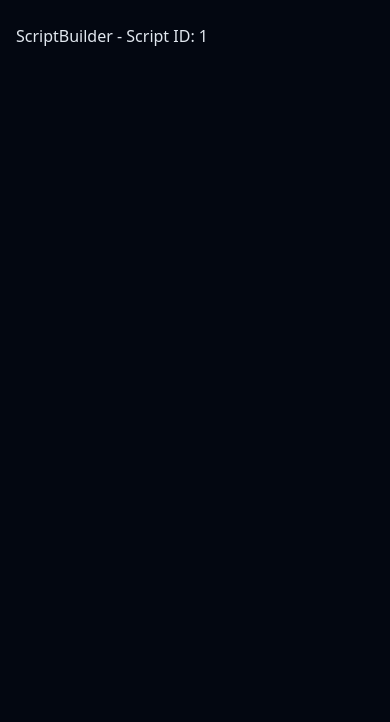
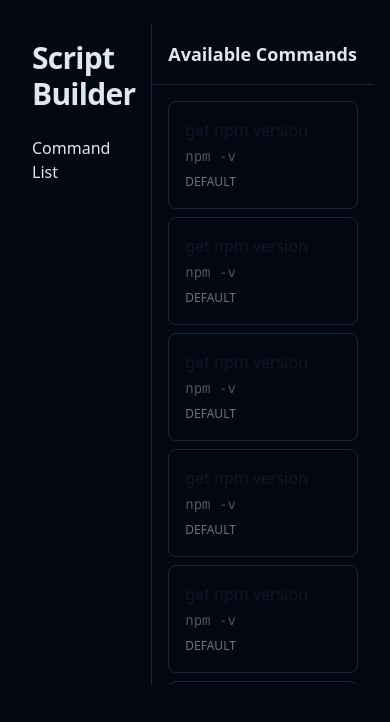
Before and after one commit to ckmonish2000/vader, a React (Vite) app in the folder packages/dashboard/: page /script/1 in a window 390 px wide. Shown: the top 722 px of the page. Built offline with nearby package versions, Linux system fonts and the light colour scheme; no server answers.

Commit message:
chore: Ui to create new script is complete

```diff
--- a/packages/dashboard/package.json
+++ b/packages/dashboard/package.json
@@ -10,6 +10,7 @@
 		"preview": "vite preview"
 	},
 	"dependencies": {
+		"@dnd-kit/core": "^6.3.1",
 		"@hookform/resolvers": "^3.10.0",
 		"@radix-ui/react-avatar": "^1.1.3",
 		"@radix-ui/react-dialog": "^1.1.6",
@@ -18,7 +19,7 @@
 		"@radix-ui/react-popover": "^1.1.6",
 		"@radix-ui/react-select": "^2.1.6",
 		"@radix-ui/react-separator": "^1.1.1",
-		"@radix-ui/react-slot": "^1.1.1",
+		"@radix-ui/react-slot": "^1.1.2",
 		"@shadcn/ui": "^0.0.4",
 		"@tanstack/react-query": "^5.65.1",
 		"axios": "^1.7.9",
@@ -29,6 +30,7 @@
 		"react": "^18.3.1",
 		"react-dom": "^18.3.1",
 		"react-hook-form": "^7.54.2",
+		"react-router": "^7.2.0",
 		"react-router-dom": "^7.1.3",
 		"tailwind-merge": "^3.0.1",
 		"tailwindcss-animate": "^1.0.7",
--- /dev/null
+++ b/packages/dashboard/src/components/common/CommandCard.tsx
@@ -0,0 +1,20 @@
+
+
+interface CommandCardProps {
+  title: string;
+  cmd: string;
+  type: string;
+  id: string;
+}
+
+function CommandCard({ title, cmd, type, id }: CommandCardProps) {
+  return (
+    <div className="p-4 border rounded-lg mb-2 hover:bg-gray-50 cursor-pointer">
+      <h3 className="font-medium text-gray-900">{title}</h3>
+      <code className="text-sm text-gray-600 block mt-1">{cmd}</code>
+      <span className="text-xs text-gray-500 mt-2 inline-block">{type}</span>
+    </div>
+  );
+}
+
+export default CommandCard;
--- /dev/null
+++ b/packages/dashboard/src/components/common/CommandList.tsx
@@ -0,0 +1,30 @@
+import React from "react";
+import CommandCard from "@/components/common/CommandCard";
+import { Command } from "@/types/Script";
+
+interface CommandListProps {
+  commands: Command[];
+}
+
+function CommandList({ commands }: CommandListProps) {
+  return (
+    <div className="w-80 border-l flex flex-col">
+      <div className="p-4 border-b">
+        <h2 className="text-lg font-semibold">Available Commands</h2>
+      </div>
+      <div className="overflow-y-auto p-4" style={{ height: "600px" }}>
+        {commands.map((command) => (
+          <CommandCard
+            key={command.id}
+            id={command.id}
+            title={command.title}
+            cmd={command.cmd}
+            type={command.type}
+          />
+        ))}
+      </div>
+    </div>
+  );
+}
+
+export default CommandList;
--- /dev/null
+++ b/packages/dashboard/src/components/common/CreateScriptDialog.tsx
@@ -0,0 +1,73 @@
+import React from "react";
+import { useMutation, useQueryClient } from "@tanstack/react-query";
+import { createScript } from "@/services/scriptService";
+import {
+  Dialog,
+  DialogContent,
+  DialogHeader,
+  DialogTitle,
+  DialogFooter,
+} from "@/components/ui/dialog";
+import { Button } from "@/components/ui/button";
+import { Input } from "@/components/ui/input";
+import { Label } from "@/components/ui/label";
+
+interface CreateScriptDialogProps {
+  isOpen: boolean;
+  onClose: () => void;
+}
+
+const CreateScriptDialog: React.FC<CreateScriptDialogProps> = ({
+  isOpen,
+  onClose,
+}) => {
+  const queryClient = useQueryClient();
+  const [name, setName] = React.useState("");
+
+  const createScriptMutation = useMutation({
+    mutationFn: createScript,
+    onSuccess: () => {
+      queryClient.invalidateQueries({ queryKey: ["scripts"] });
+      onClose();
+      setName("");
+    },
+  });
+
+  const handleSubmit = (e: React.FormEvent) => {
+    e.preventDefault();
+    createScriptMutation.mutate(name);
+  };
+
+  return (
+    <Dialog open={isOpen} onOpenChange={onClose}>
+      <DialogContent>
+        <DialogHeader>
+          <DialogTitle>Create New Script</DialogTitle>
+        </DialogHeader>
+        <form onSubmit={handleSubmit}>
+          <div className="space-y-4 py-4">
+            <div className="space-y-2">
+              <Label htmlFor="name">Name</Label>
+              <Input
+                id="name"
+                value={name}
+                onChange={(e) => setName(e.target.value)}
+                required
+              />
+            </div>
+          </div>
+          <DialogFooter>
+            <Button variant="outline" type="button" onClick={onClose}>
+              Cancel
+            </Button>
+            <Button type="submit" disabled={createScriptMutation.isPending}>
+              {createScriptMutation.isPending ? "Creating..." : "Create"}
+            </Button>
+          </DialogFooter>
+        </form>
+      </DialogContent>
+    </Dialog>
+  );
+};
+
+export default CreateScriptDialog;
--- a/packages/dashboard/src/components/common/ScriptCard.tsx
+++ b/packages/dashboard/src/components/common/ScriptCard.tsx
@@ -1,13 +1,19 @@
 import React from "react";
 import { Script } from "@/types/Script";
+import { useNavigate } from "react-router";
 
 interface ScriptCardProps {
   script: Script;
 }
 
 const ScriptCard: React.FC<ScriptCardProps> = ({ script }) => {
+  const navigate = useNavigate();
+
   return (
-    <div className="p-4 border rounded-lg shadow">
+    <div
+      className="p-4 border rounded-lg shadow cursor-pointer"
+      onClick={() => navigate(`/script/${script.id}`)}
+    >
       <h3 className="text-lg font-semibold">{script.name}</h3>
       <p className="text-gray-600">{script.commands.length} commands</p>
     </div>
--- a/packages/dashboard/src/components/ui/dialog.tsx
+++ b/packages/dashboard/src/components/ui/dialog.tsx
@@ -1,5 +1,3 @@
-"use client"
-
 import * as React from "react"
 import * as DialogPrimitive from "@radix-ui/react-dialog"
 import { X } from "lucide-react"
--- /dev/null
+++ b/packages/dashboard/src/components/ui/textarea.tsx
@@ -0,0 +1,22 @@
+import * as React from "react"
+
+import { cn } from "@/lib/utils"
+
+const Textarea = React.forwardRef<
+  HTMLTextAreaElement,
+  React.ComponentProps<"textarea">
+>(({ className, ...props }, ref) => {
+  return (
+    <textarea
+      className={cn(
+        "flex min-h-[60px] w-full rounded-md border border-zinc-200 bg-transparent px-3 py-2 text-base shadow-sm placeholder:text-zinc-500 focus-visible:outline-none focus-visible:ring-1 focus-visible:ring-zinc-950 disabled:cursor-not-allowed disabled:opacity-50 md:text-sm dark:border-zinc-800 dark:placeholder:text-zinc-400 dark:focus-visible:ring-zinc-300",
+        className
+      )}
+      ref={ref}
+      {...props}
+    />
+  )
+})
+Textarea.displayName = "Textarea"
+
+export { Textarea }
--- a/packages/dashboard/src/pages/Home/Home.tsx
+++ b/packages/dashboard/src/pages/Home/Home.tsx
@@ -1,10 +1,12 @@
 import PageHeading from "@/components/common/PageHeading";
 import { useQuery } from "@tanstack/react-query";
-import React from "react";
+import React, { useState } from "react";
 import { getScripts } from "@/services/scriptService";
 import ScriptCard from "@/components/common/ScriptCard";
+import CreateScriptDialog from "@/components/common/CreateScriptDialog";
 
 const Home: React.FC = () => {
+  const [isDialogOpen, setIsDialogOpen] = useState(false);
   const {
     data: scripts,
     isLoading,
@@ -19,13 +21,25 @@ const Home: React.FC = () => {
 
   return (
     <div>
-      <PageHeading title="Home Page" />
+      <div className="flex justify-between items-center mb-4">
+        <PageHeading title="Home Page" />
+        <button
+          onClick={() => setIsDialogOpen(true)}
+          className="px-4 py-2 bg-blue-600 text-white rounded-md hover:bg-blue-700"
+        >
+          Create new script
+        </button>
+      </div>
       <div className="grid grid-cols-1 md:grid-cols-2 lg:grid-cols-3 gap-4">
         {scripts &&
           scripts.map((script) => (
             <ScriptCard key={script.id} script={script} />
           ))}
       </div>
+      <CreateScriptDialog
+        isOpen={isDialogOpen}
+        onClose={() => setIsDialogOpen(false)}
+      />
     </div>
   );
 };
--- a/packages/dashboard/src/pages/ScriptBuilder/ScriptBuilder.tsx
+++ b/packages/dashboard/src/pages/ScriptBuilder/ScriptBuilder.tsx
@@ -1,9 +1,108 @@
-import React from "react";
+import PageHeading from "@/components/common/PageHeading";
 import { useParams } from "react-router-dom";
+import CommandList from "@/components/common/CommandList";
+
+const MOCK_COMMANDS = [
+  {
+    id: "907d5eb1-a959-4ded-8cdd-beec54691f3d",
+    title: "get npm version",
+    cmd: "npm -v",
+    type: "DEFAULT",
+    createdAt: "2025-02-22T13:01:57.929Z",
+    updatedAt: "2025-02-22T13:01:57.929Z",
+  },
+  {
+    id: "907d5eb1-a959-4ded-8cdd-beec54691f3d",
+    title: "get npm version",
+    cmd: "npm -v",
+    type: "DEFAULT",
+    createdAt: "2025-02-22T13:01:57.929Z",
+    updatedAt: "2025-02-22T13:01:57.929Z",
+  },
+  {
+    id: "907d5eb1-a959-4ded-8cdd-beec54691f3d",
+    title: "get npm version",
+    cmd: "npm -v",
+    type: "DEFAULT",
+    createdAt: "2025-02-22T13:01:57.929Z",
+    updatedAt: "2025-02-22T13:01:57.929Z",
+  },
+  {
+    id: "907d5eb1-a959-4ded-8cdd-beec54691f3d",
+    title: "get npm version",
+    cmd: "npm -v",
+    type: "DEFAULT",
+    createdAt: "2025-02-22T13:01:57.929Z",
+    updatedAt: "2025-02-22T13:01:57.929Z",
+  },
+  {
+    id: "907d5eb1-a959-4ded-8cdd-beec54691f3d",
+    title: "get npm version",
+    cmd: "npm -v",
+    type: "DEFAULT",
+    createdAt: "2025-02-22T13:01:57.929Z",
+    updatedAt: "2025-02-22T13:01:57.929Z",
+  },
+  {
+    id: "907d5eb1-a959-4ded-8cdd-beec54691f3d",
+    title: "get npm version",
+    cmd: "npm -v",
+    type: "DEFAULT",
+    createdAt: "2025-02-22T13:01:57.929Z",
+    updatedAt: "2025-02-22T13:01:57.929Z",
+  },
+  {
+    id: "907d5eb1-a959-4ded-8cdd-beec54691f3d",
+    title: "get npm version",
+    cmd: "npm -v",
+    type: "DEFAULT",
+    createdAt: "2025-02-22T13:01:57.929Z",
+    updatedAt: "2025-02-22T13:01:57.929Z",
+  },
+  {
+    id: "907d5eb1-a959-4ded-8cdd-beec54691f3d",
+    title: "get npm version",
+    cmd: "npm -v",
+    type: "DEFAULT",
+    createdAt: "2025-02-22T13:01:57.929Z",
+    updatedAt: "2025-02-22T13:01:57.929Z",
+  },
+  {
+    id: "907d5eb1-a959-4ded-8cdd-beec54691f3d",
+    title: "get npm version",
+    cmd: "npm -v",
+    type: "DEFAULT",
+    createdAt: "2025-02-22T13:01:57.929Z",
+    updatedAt: "2025-02-22T13:01:57.929Z",
+  },
+  {
+    id: "907d5eb1-a959-4ded-8cdd-beec54691f3d",
+    title: "get npm version",
+    cmd: "npm -v",
+    type: "DEFAULT",
+    createdAt: "2025-02-22T13:01:57.929Z",
+    updatedAt: "2025-02-22T13:01:57.929Z",
+  },
+  // ... existing mock data ...
+];
 
 function ScriptBuilder() {
   const { scriptID } = useParams();
-  return <div>ScriptBuilder - Script ID: {scriptID}</div>;
+
+  return (
+    <div className="flex h-full">
+      {/* Main content */}
+      <div className="flex-1 p-4">
+        <PageHeading title="Script Builder" />
+        <div>
+          <h1>Command List</h1>
+        </div>
+      </div>
+
+      {/* Command list moved to right side */}
+      <CommandList commands={MOCK_COMMANDS} />
+    </div>
+  );
 }
 
 export default ScriptBuilder;
--- a/packages/dashboard/src/services/scriptService.ts
+++ b/packages/dashboard/src/services/scriptService.ts
@@ -5,3 +5,10 @@ export const getScripts = async (): Promise<Script[]> => {
   const response = await axiosInstance.get<Script[]>("/scripts");
   return response.data;
 };
+
+export const createScript = async (scriptName: string) => {
+  await axiosInstance.post<Script>("/scripts", {
+    name: scriptName,
+    commands: [],
+  });
+};
```
